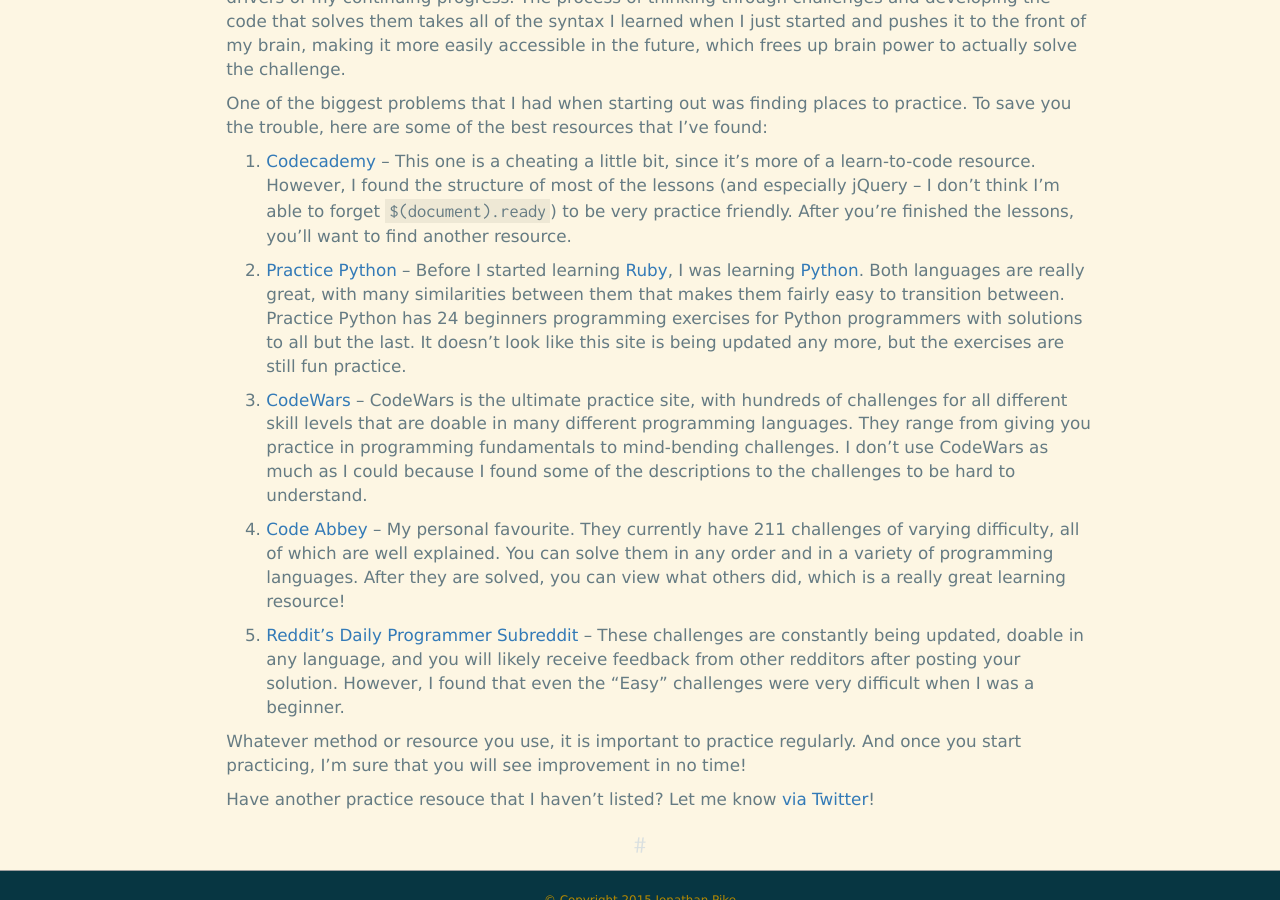
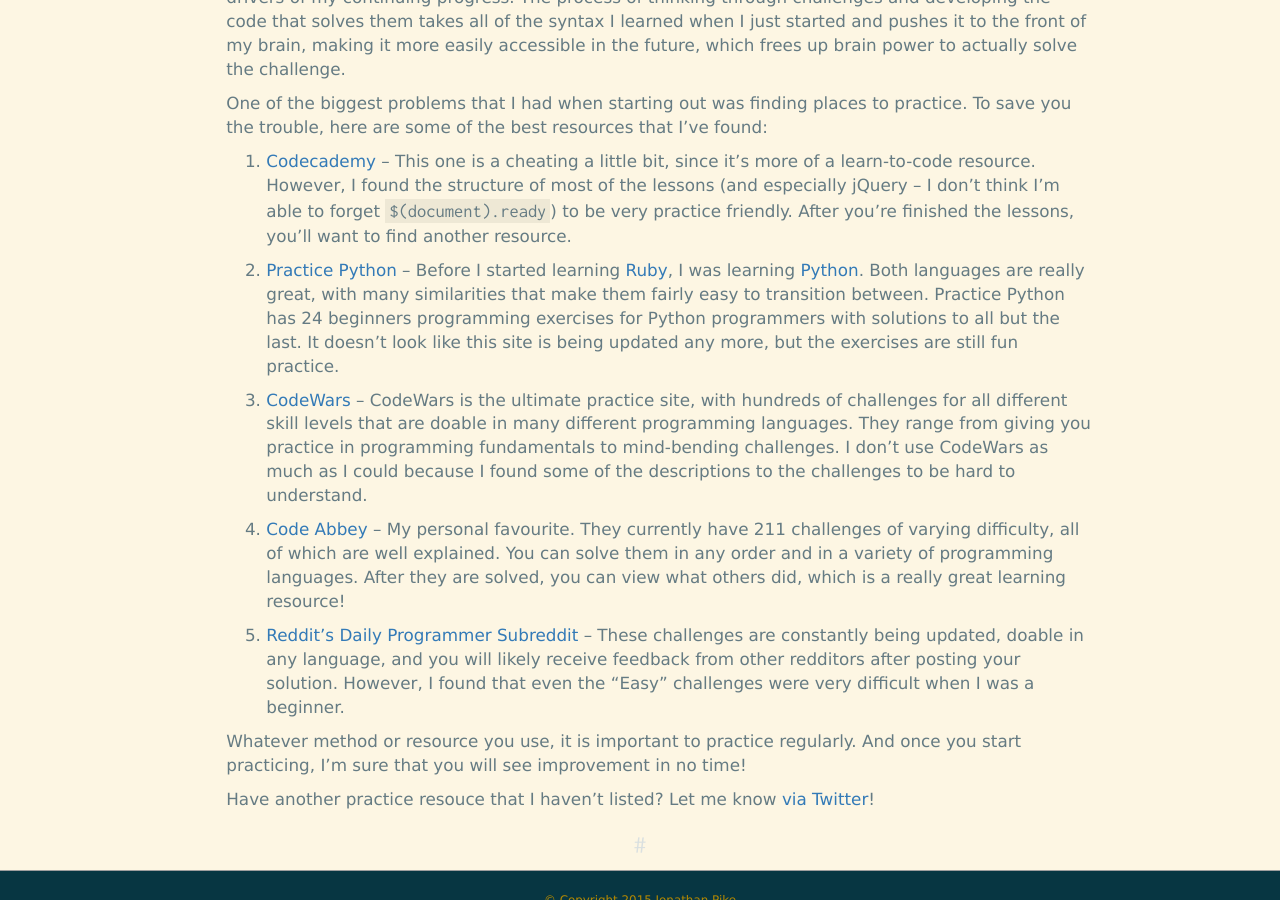
Before and after one commit to jonathanpike/jonathanpike.github.io, a Jekyll site: the page built from _posts/2015-09-26-Always-Be-Coding.md, in a window 1280 px wide and 900 px high, scrolled down 803 px. Built offline with Jekyll 4.4.1, drawn with Linux system fonts in a browser that asks for light colours.

Commit message:
Updated ABCs of Coding (awkward grammar)

```diff
--- a/_posts/2015-09-26-Always-Be-Coding.md
+++ b/_posts/2015-09-26-Always-Be-Coding.md
@@ -14,7 +14,7 @@
 
 1. [Codecademy](https://www.codecademy.com/) -- This one is a cheating a little bit, since it's more of a learn-to-code resource.  However, I found the structure of most of the lessons (and especially jQuery -- I don't think I'm able to forget `$(document).ready`) to be very practice friendly. After you're finished the lessons, you'll want to find another resource.
 
-2. [Practice Python](http://www.practicepython.org) -- Before I started learning [Ruby](https://www.ruby-lang.org/en/), I was learning [Python](https://www.python.org).  Both languages are really great, with many similarities between them that makes them fairly easy to transition between.  Practice Python has 24 beginners programming exercises for Python programmers with solutions to all but the last.  It doesn't look like this site is being updated any more, but the exercises are still fun practice.
+2. [Practice Python](http://www.practicepython.org) -- Before I started learning [Ruby](https://www.ruby-lang.org/en/), I was learning [Python](https://www.python.org).  Both languages are really great, with many similarities that make them fairly easy to transition between.  Practice Python has 24 beginners programming exercises for Python programmers with solutions to all but the last.  It doesn't look like this site is being updated any more, but the exercises are still fun practice.
 
 3. [CodeWars](http://www.codewars.com/) -- CodeWars is the ultimate practice site, with hundreds of challenges for all different skill levels that are doable in many different programming languages.  They range from giving you practice in programming fundamentals to mind-bending challenges.  I don't use CodeWars as much as I could because I found some of the descriptions to the challenges to be hard to understand.
 
```
